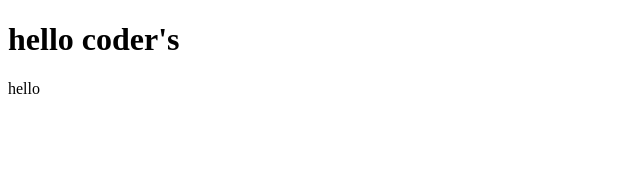
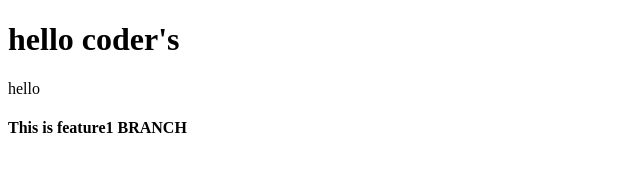
Before and after one commit to NehaMeena-debug/localrepo, a plain HTML site: page index.html in a window 1280 px wide. Shown: the whole page, without its empty margins (0-640 px from the left). Drawn offline with Linux system fonts and the light colour scheme.

Commit message:
add heading

```diff
--- a/index.html
+++ b/index.html
@@ -9,5 +9,6 @@
 <body>
    <h1>hello coder's</h1>
    <p>hello</p>
+   <h4> This is feature1 BRANCH </h4>
 </body>
 </html>
```
